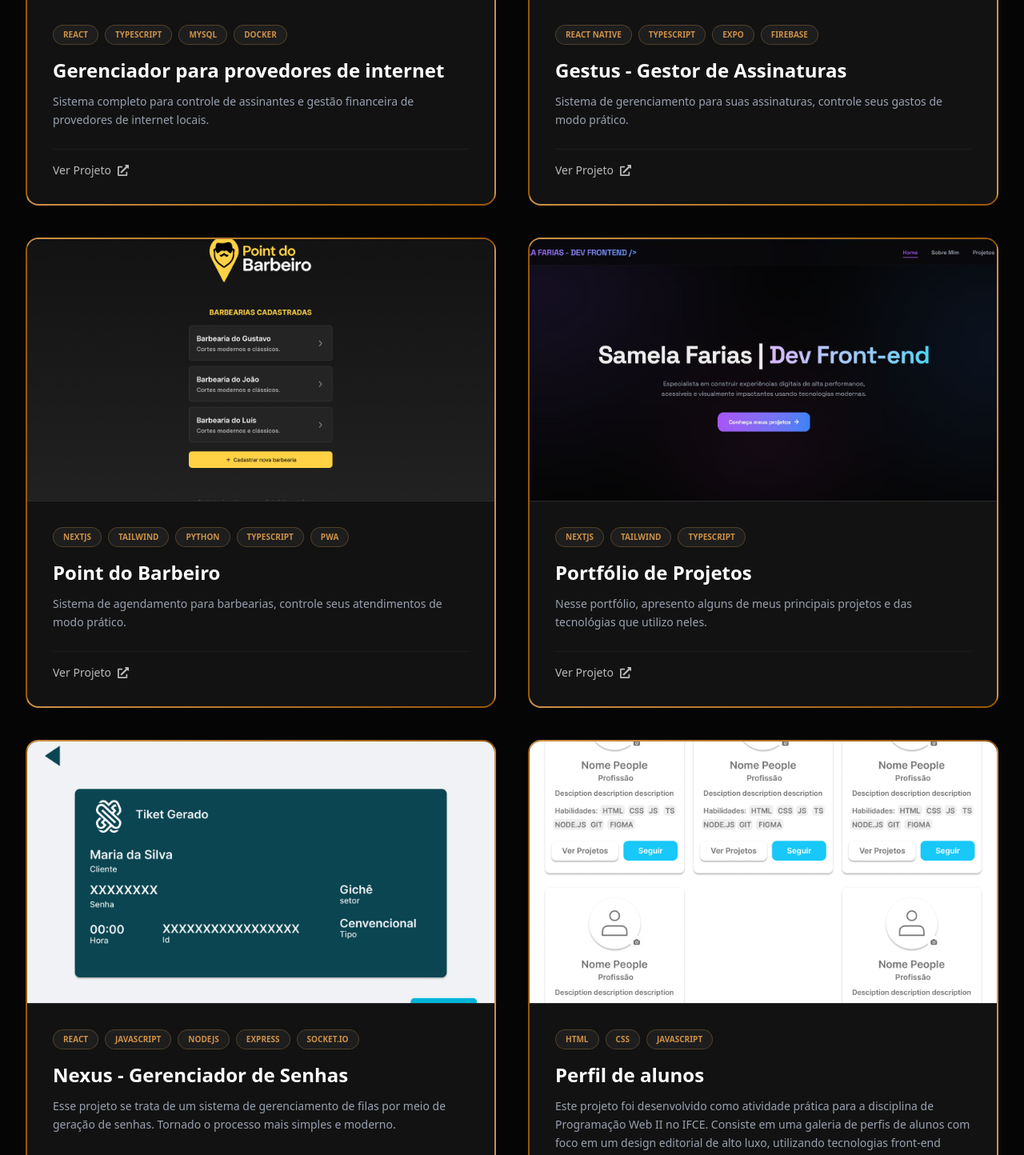
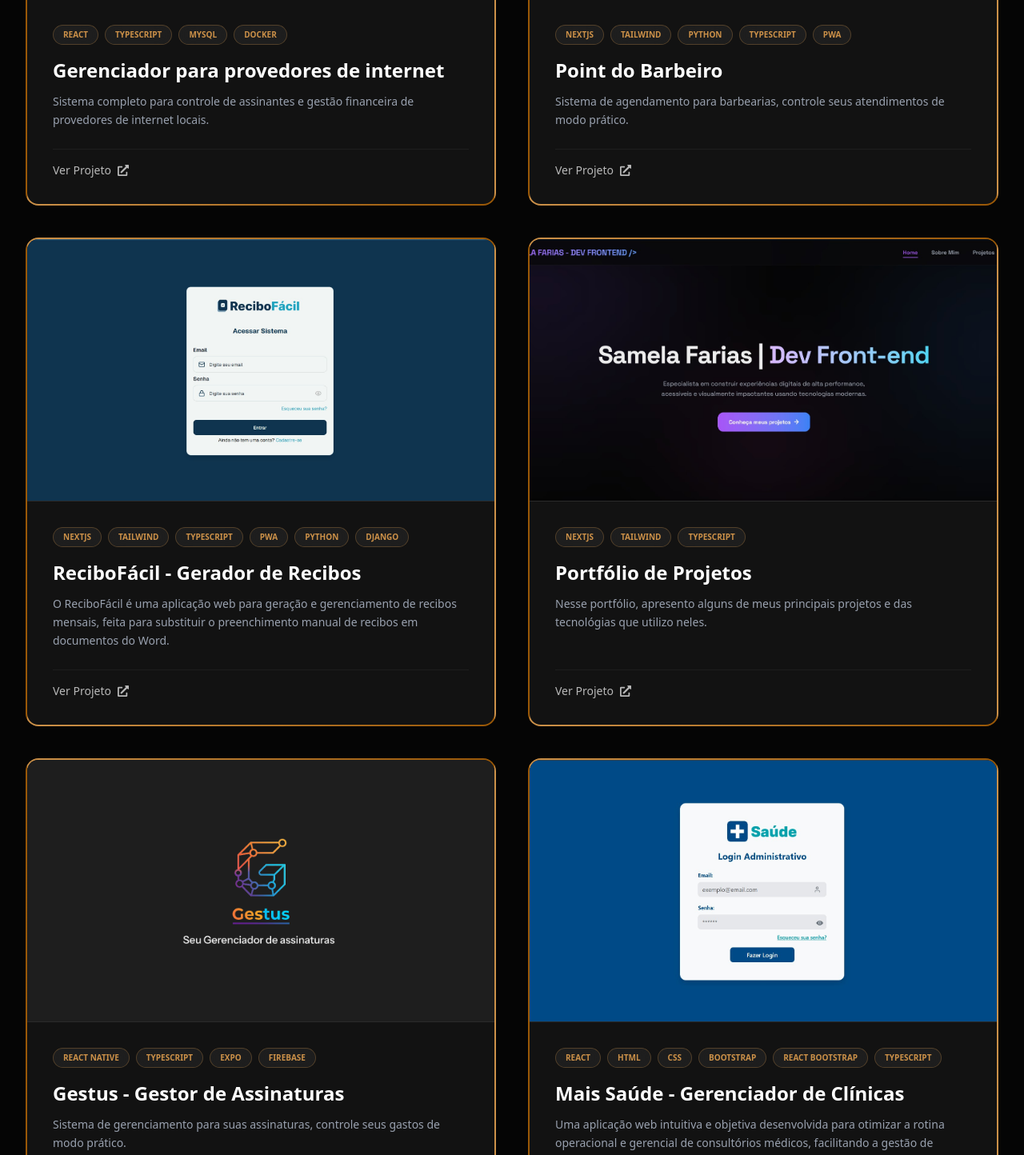
Before and after one commit to Samelafarias/portfolio, a Next.js app: page /projects in a window 1280 px wide. Shown: the part 819-2263 px from the top of the page at 80% size. Built offline with nearby package versions, Linux system fonts and the light colour scheme.

Commit message:
feat: adicionando novos projetos a página de projetos do portfolio

```diff
--- a/src/app/projects/page.tsx
+++ b/src/app/projects/page.tsx
@@ -13,20 +13,20 @@ const allProjects = [
     link: "https://paynet.tec.br/"
   },
   {
-    title: "Gestus - Gestor de Assinaturas",
-    description: "Sistema de gerenciamento para suas assinaturas, controle seus gastos de modo prático.",
-    image: "/f3.png",
-    category: "Mobile",
-    tags: ["React Native", "TypeScript", "Expo", "Firebase"],
-    link: "https://github.com/Samelafarias/Gestus"
-  },
-  {
     title: "Point do Barbeiro",
     description: "Sistema de agendamento para barbearias, controle seus atendimentos de modo prático.",
     image: "/f2.png",
     category: "Web",
     tags: ["NextJs", "Tailwind", "Python", "TypeScript", "PWA"],
-    link: "#"
+    link: "https://pointdobarbeiro.com.br/cliente/servicos/point-do-barbeiro"
+  },
+  {
+    title: "ReciboFácil - Gerador de Recibos",
+    description: "O ReciboFácil é uma aplicação web para geração e gerenciamento de recibos mensais, feita para substituir o preenchimento manual de recibos em documentos do Word.",
+    image: "/f9.jpg",
+    category: "Web",
+    tags: ["NextJs", "Tailwind", "TypeScript", "PWA", "Python", "Django"],
+    link: "https://github.com/Samelafarias/Recibo-sistema"
   },
   {
     title: "Portfólio de Projetos",
@@ -35,6 +35,23 @@ const allProjects = [
     category: "Web",
     tags: ["NextJs", "Tailwind", "TypeScript"],
     link: "https://github.com/Samelafarias/portfolio"
+  },
+
+  {
+    title: "Gestus - Gestor de Assinaturas",
+    description: "Sistema de gerenciamento para suas assinaturas, controle seus gastos de modo prático.",
+    image: "/f3.png",
+    category: "Mobile",
+    tags: ["React Native", "TypeScript", "Expo", "Firebase"],
+    link: "https://github.com/Samelafarias/Gestus"
+  },
+    {
+    title: "Mais Saúde - Gerenciador de Clínicas",
+    description: "Uma aplicação web intuitiva e objetiva desenvolvida para otimizar a rotina operacional e gerencial de consultórios médicos, facilitando a gestão de agendamentos, pacientes e fluxo financeiro.",
+    image: "/f10.jpg",
+    category: "Web",
+    tags: ["React", "HTML", "CSS", "Bootstrap", "React Bootstrap", "TypeScript"],
+    link: "https://github.com/Samelafarias/Gerenciamento-de-clinicas"
   },
   {
     title: "Nexus - Gerenciador de Senhas",
```
Also changed, not shown: public/f10.jpg (added), public/f9.jpg (added).
